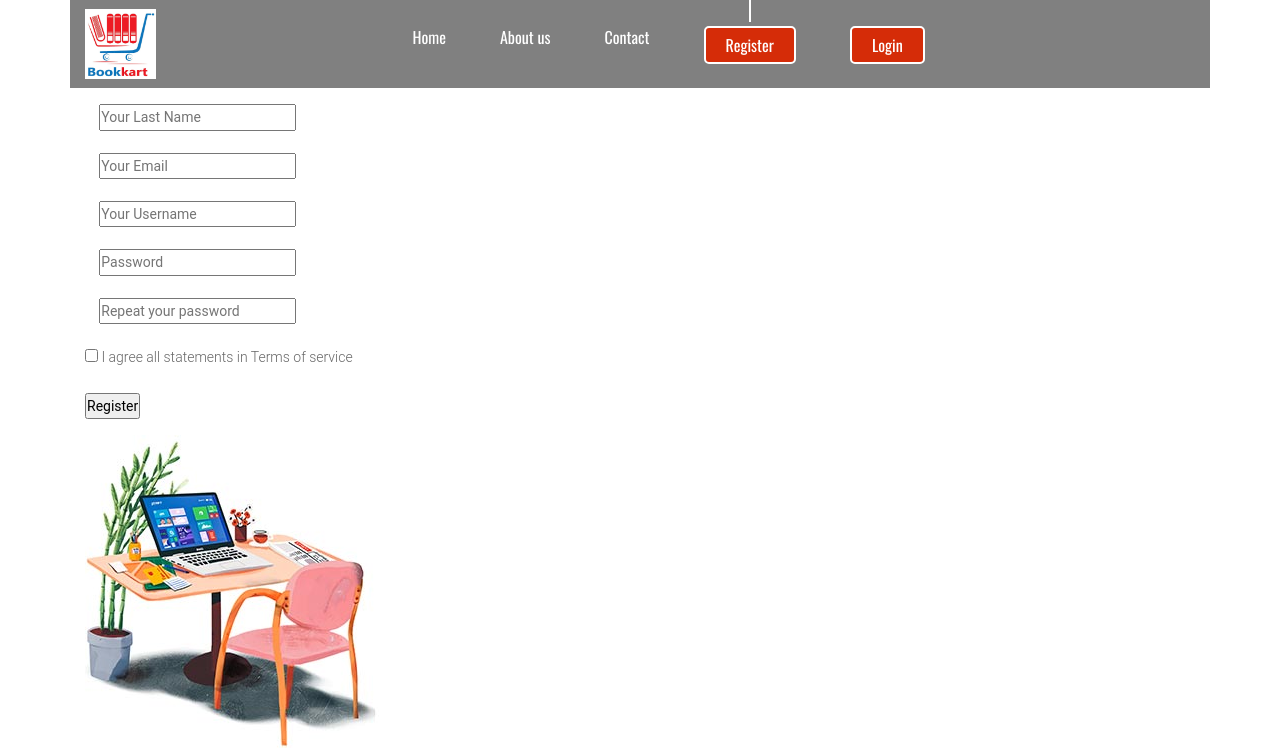
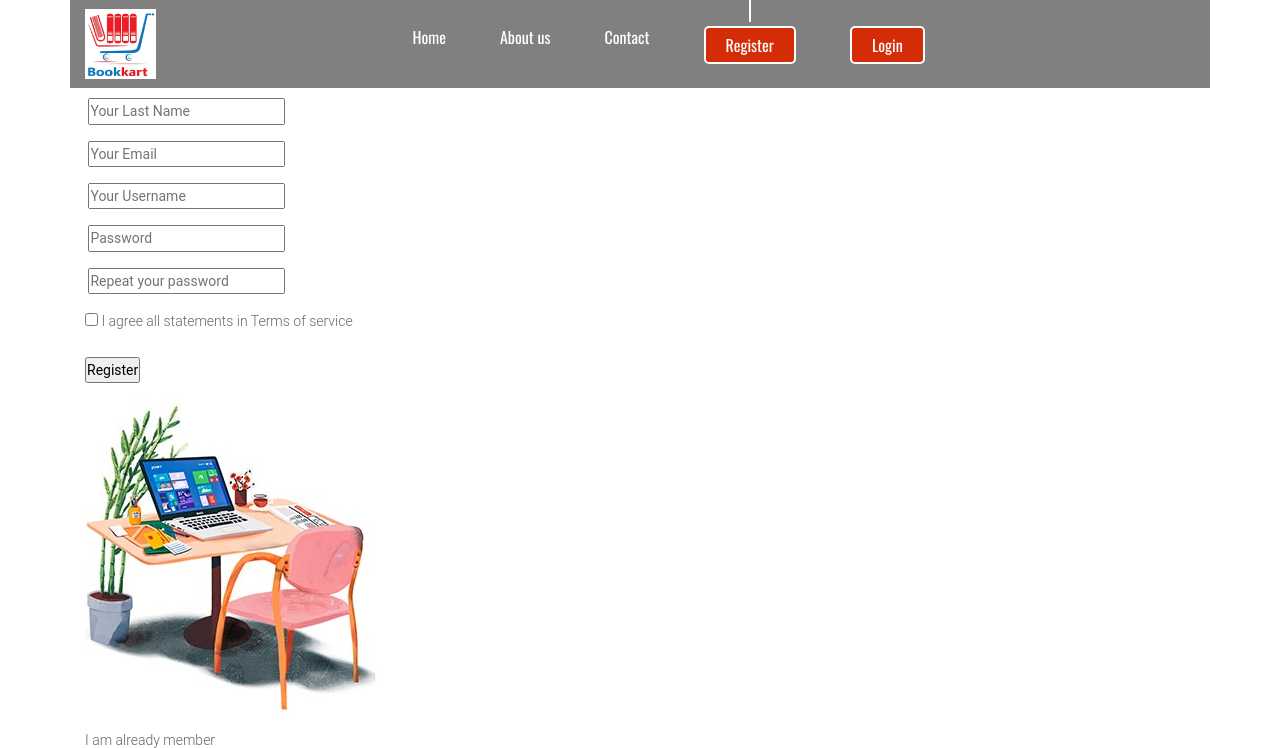
Before and after one commit to chandbud5/BookKart-Final-Deploy, a Django app: page /register/ in a window 1280 px wide. Shown: the top 748 px of the page. Run offline with Django 3.2, Linux system fonts and the light colour scheme; some libraries are stand-ins or nearby versions; some web fonts are replaced.

Commit message:
registraion update

```diff
--- a/template/registration.html
+++ b/template/registration.html
@@ -267,37 +267,41 @@
       <form method="POST" class="register-form" action="/signup/" id="register-form">
       {% csrf_token %}
       <div class="form-group">
-      <label for="fname"><i class="zmdi zmdi-account material-icons-name"></i></label>
+      <label for="fname"></label>
       <input type="text" name="fname" id="fname" placeholder="Your First Name" required>
       </div>
       <div class="form-group">
-      <label for="lname"><i class="zmdi zmdi-email"></i></label>
+      <label for="lname"></label>
       <input type="text" name="lname" id="lname" placeholder="Your Last Name" required>
       </div>
       <div class="form-group">
-      <label for="email"><i class="zmdi zmdi-email"></i></label>
+      <label for="email"></label>
       <input type="email" name="email" id="email" placeholder="Your Email" required>
       </div>
       <div class="form-group">
-      <label for="uname"><i class="zmdi zmdi-email"></i></label>
+      <label for="uname"></label>
       <input type="text" name="uname" id="uname" placeholder="Your Username" required>
       </div>
       <div class="form-group">
-      <label for="pass"><i class="zmdi zmdi-lock"></i></label>
+      <label for="pass"></label>
       <input type="password" name="pass" id="pass" placeholder="Password" required>
       </div>
       <div class="form-group">
-      <label for="re-pass"><i class="zmdi zmdi-lock-outline"></i></label>
+      <label for="re-pass"></label>
       <input type="password" name="re_pass" id="re_pass" placeholder="Repeat your password" required>
       </div>
       <div class="form-group">
       <input type="checkbox" name="agree-term" id="agree-term" class="agree-term">
       <label for="agree-term" class="label-agree-term"><span><span></span></span>I agree all statements in <a href="#" class="term-service">Terms of service</a></label>
+
+
       </div>
       <div class="form-group form-button">
       <input type="submit" name="signup" id="signup" class="form-submit" value="Register">
       </div>
       </form>
+
+
       {% for msg in messages %}
         <p style="color: red">{{ msg }}</p>
       {% endfor %}
```
